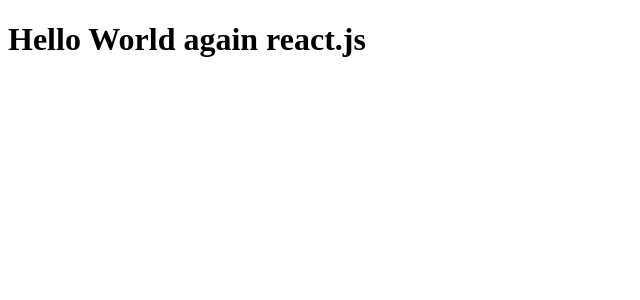
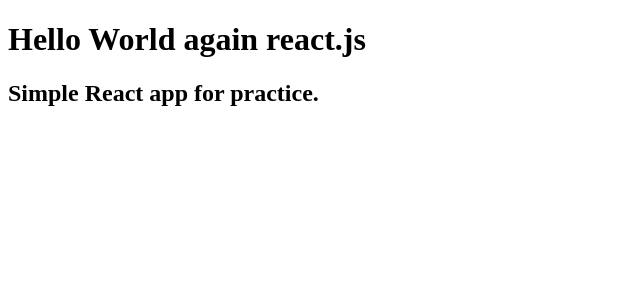
Before and after one commit to Yasir-Khan22/React-Practical, a React (Create React App) app in the folder my-app/: page / in a window 1280 px wide. Shown: the top 300 px of the page, without its empty margins (0-640 px from the left). Built offline with nearby package versions, Linux system fonts and the light colour scheme.

Commit message:
h2 added.

```diff
--- a/my-app/src/App.js
+++ b/my-app/src/App.js
@@ -4,6 +4,7 @@
   return (
     <div className="App">
       <h1>Hello World again react.js</h1>
+      <h2>Simple React app for practice.</h2>
     </div>
   );
 }
```
